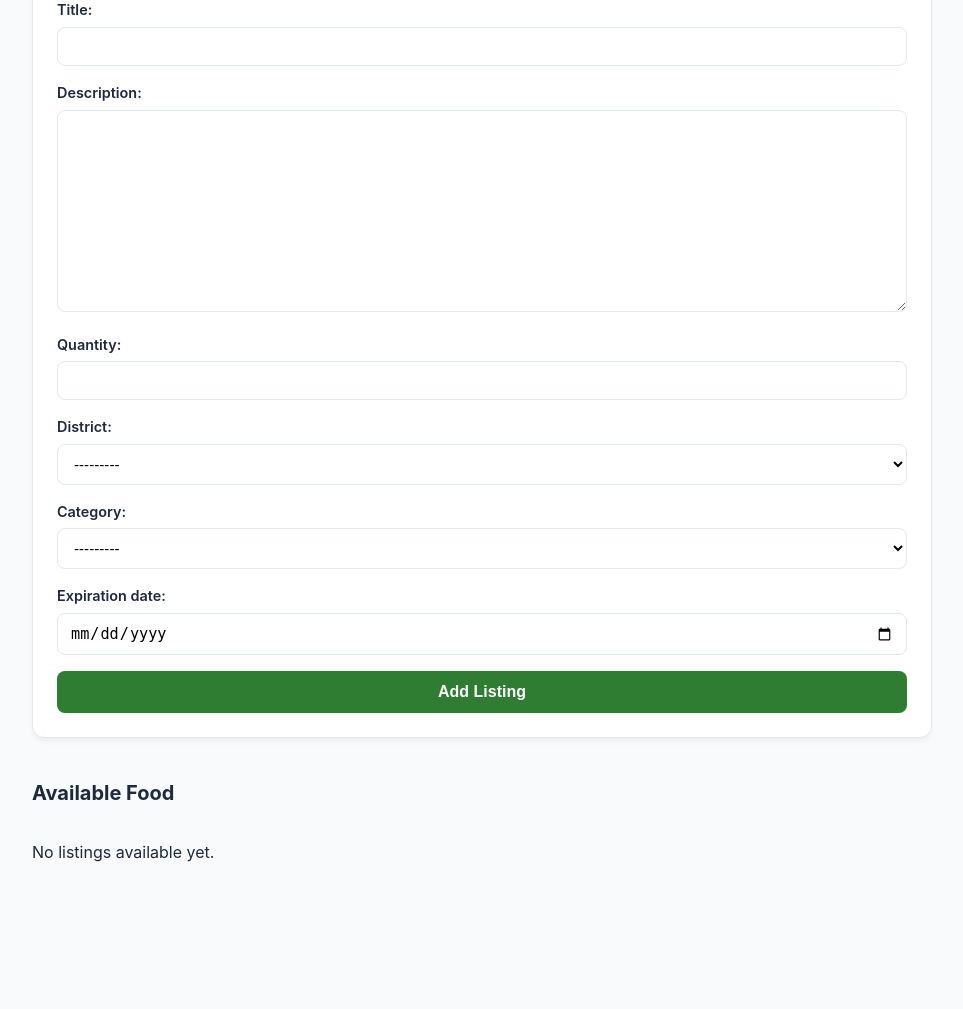
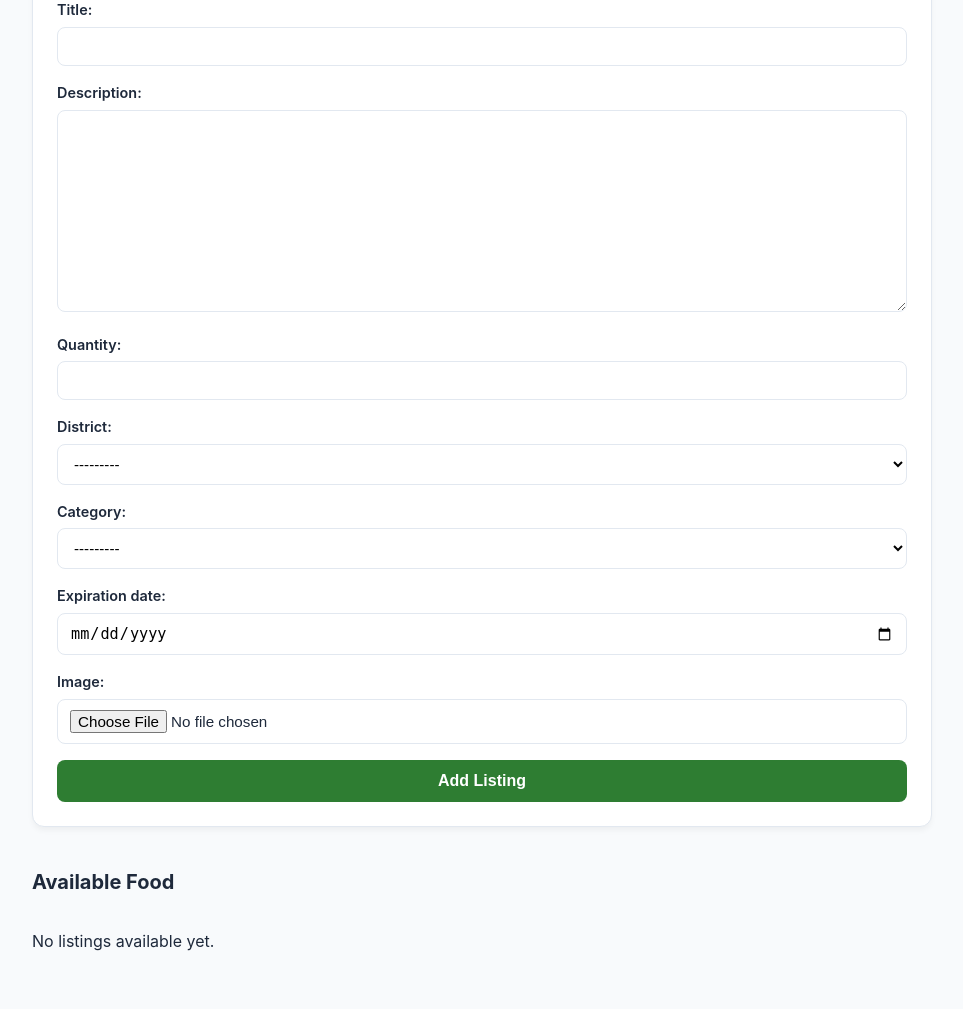
Before and after one commit to katy96moskaliuk/ShareFood, a Django app: page / in a window 1280 px wide. Shown: the part 205-1214 px from the top of the page, without its empty margins (158-1121 px from the left). Before the commit the page ends 1067 px from the top, so only its background shows below. Run offline with Django 5.2, Linux system fonts and the light colour scheme; data that the repository does not hold is empty; parts of the project's set-up code (start-up, migrations or seed data) failed here and were passed over.

Commit message:
Add image upload functionality to food listings

```diff
--- a/src/ShareFood/ShareFood/urls.py
+++ b/src/ShareFood/ShareFood/urls.py
@@ -14,10 +14,17 @@ Including another URLconf
     1. Import the include() function: from django.urls import include, path
     2. Add a URL to urlpatterns:  path('blog/', include('blog.urls'))
 """
+from django.conf import settings
+from django.conf.urls.static import static
 from django.contrib import admin
-from django.urls import path, include
+from django.urls import include, path
 
 urlpatterns = [
-    path('admin/', admin.site.urls),
+    path("admin/", admin.site.urls),
     path("", include("listings.urls")),
 ]
+
+if settings.DEBUG:
+    urlpatterns += static(
+        settings.MEDIA_URL, document_root=settings.MEDIA_ROOT
+    )
--- a/src/ShareFood/listings/forms.py
+++ b/src/ShareFood/listings/forms.py
@@ -12,6 +12,7 @@ class FoodListingForm(forms.ModelForm):
             "district",
             "category",
             "expiration_date",
+            "image",
         ]
         widgets = {
             "expiration_date": forms.DateInput(attrs={"type": "date"}),
--- a/src/ShareFood/listings/models.py
+++ b/src/ShareFood/listings/models.py
@@ -8,7 +8,9 @@ class FoodListing(models.Model):
         ("grains", "Grains & Pasta"),
         ("canned", "Canned Food"),
         ("drinks", "Drinks"),
-        ("sweets", "Sweets"),
+        ("sweets", "Sweets",),
+        ("bakery", "Bread & Bakery"),
+
     ]
 
     DISTRICT_CHOICES = [
@@ -27,5 +29,7 @@ class FoodListing(models.Model):
     expiration_date = models.DateField()
     created_at = models.DateTimeField(auto_now_add=True)
 
+    image = models.ImageField(upload_to="listings/")
+
     def __str__(self):
         return self.title
--- a/src/ShareFood/listings/templates/listings/index.html
+++ b/src/ShareFood/listings/templates/listings/index.html
@@ -11,23 +11,26 @@
 
     <h1>Share Food</h1>
 
-    <!-- Форма добавления еды -->
+
     <div class="form-card">
         <h2>Add Available Food</h2>
-        <form method="post">
+        <form method="post" enctype="multipart/form-data">
             {% csrf_token %}
             <div class="form-group">
                 {{ form.as_p }}
             </div>
-            <button type="submit">Add Listing</button>
+            <button type="submit" class="btn-submit">Add Listing</button>
         </form>
     </div>
 
-    <!-- Список карточек -->
+
     <h2>Available Food</h2>
     <div class="listings-grid">
         {% for item in listings %}
             <div class="listing-card">
+                {% if item.image %}
+                    <img src="{{ item.image.url }}" alt="{{ item.title }}" style="width: 100%; height: 180px; object-fit: cover; border-radius: 4px; margin-bottom: 10px;">
+                {% endif %}
                 <div>
                     <div class="listing-header">
                         <h3 class="listing-title">{{ item.title }}</h3>
--- a/src/ShareFood/listings/views.py
+++ b/src/ShareFood/listings/views.py
@@ -1,20 +1,18 @@
-from django.shortcuts import render, redirect
+from django.shortcuts import redirect, render
 from .forms import FoodListingForm
 from .models import FoodListing
 
 
 def listings_list(request):
     if request.method == "POST":
-        form = FoodListingForm(request.POST)
+        form = FoodListingForm(request.POST, request.FILES)
         if form.is_valid():
             form.save()
-            return redirect("listings_list")
+            return redirect("/")  # Перенаправление прямо на главную страницу
     else:
         form = FoodListingForm()
 
     listings = FoodListing.objects.all().order_by("-created_at")
     return render(
-        request,
-        "listings/index.html",
-        {"listings": listings, "form": form},
+        request, "listings/index.html", {"listings": listings, "form": form}
     )
--- a/src/ShareFood/settings/__init__.py
+++ b/src/ShareFood/settings/__init__.py
@@ -1,4 +1,6 @@
 from ._secrets import *
+import os
+
 
 """
 Django settings for ShareFood project.
@@ -120,3 +122,6 @@ USE_TZ = True
 # https://docs.djangoproject.com/en/6.0/howto/static-files/
 
 STATIC_URL = 'static/'
+
+MEDIA_URL = "/media/"
+MEDIA_ROOT = os.path.join(BASE_DIR, "media")
```
Also changed, not shown: src/ShareFood/listings/migrations/0003_foodlisting_image_alter_foodlisting_category.py (added).
